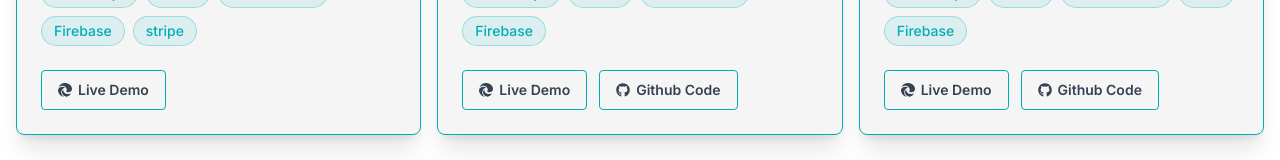
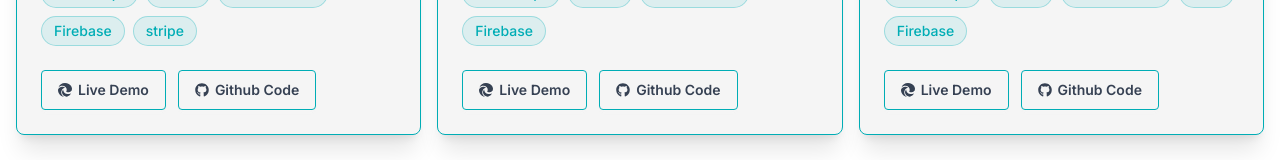
Before and after one commit to mdrobiulislam1479/my-portfolio, a React (Vite) app: page / in a window 1280 px wide. Shown: the part 2818-2978 px from the top of the page. Built offline with nearby package versions, Linux system fonts and the light colour scheme.

Commit message:
update projects image

```diff
--- a/src/pages/Projects.jsx
+++ b/src/pages/Projects.jsx
@@ -9,7 +9,8 @@ const projects = [
     description:
       "TicketPoint is a modern Online Ticket Booking Platform built with the MERN Stack. It allows users to easily search, book, and pay for travel tickets.",
     tech: ["JavaScript", "React", "TailwindCSS", "Firebase", "stripe"],
-    image: "https://i.ibb.co.com/TBph0ScF/Annotation-2025-12-19-000632.jpg",
+    image: "https://i.ibb.co.com/7NWV1xf7/Annotation-2026-01-06-220538.jpg",
+    github_link: "https://github.com/mdrobiulislam1479/ticket-point-client",
     live_link: "https://ticket-point.vercel.app",
   },
   {
@@ -18,7 +19,7 @@ const projects = [
     description:
       "Habit Tracker is a modern habit tracking web application that helps users build positive routines, stay consistent, and monitor their progress.",
     tech: ["JavaScript", "React", "TailwindCSS", "Firebase"],
-    image: "https://i.ibb.co.com/Cj5Hqp5/Annotation-2025-12-04-231411.jpg",
+    image: "https://i.ibb.co.com/670pkqgS/Annotation-2026-01-06-220103.jpg",
     github_link: "https://github.com/mdrobiulislam1479/habit-tracker-client",
     live_link: "https://habit-tracker-zone.netlify.app",
   },
@@ -28,7 +29,7 @@ const projects = [
     description:
       "ToyTopia is a vibrant and playful online marketplace designed for families to discover and support local toy sellers.",
     tech: ["JavaScript", "React", "TailwindCSS", "AOS", "Firebase"],
-    image: "https://i.ibb.co.com/600yTTsH/Annotation-2025-12-04-231903.jpg",
+    image: "https://i.ibb.co.com/jPPj0Rkr/Annotation-2026-01-06-220300.jpg",
     github_link: "https://github.com/mdrobiulislam1479/toy-topia",
     live_link: "https://ph-toy-topia.netlify.app",
   },
```
